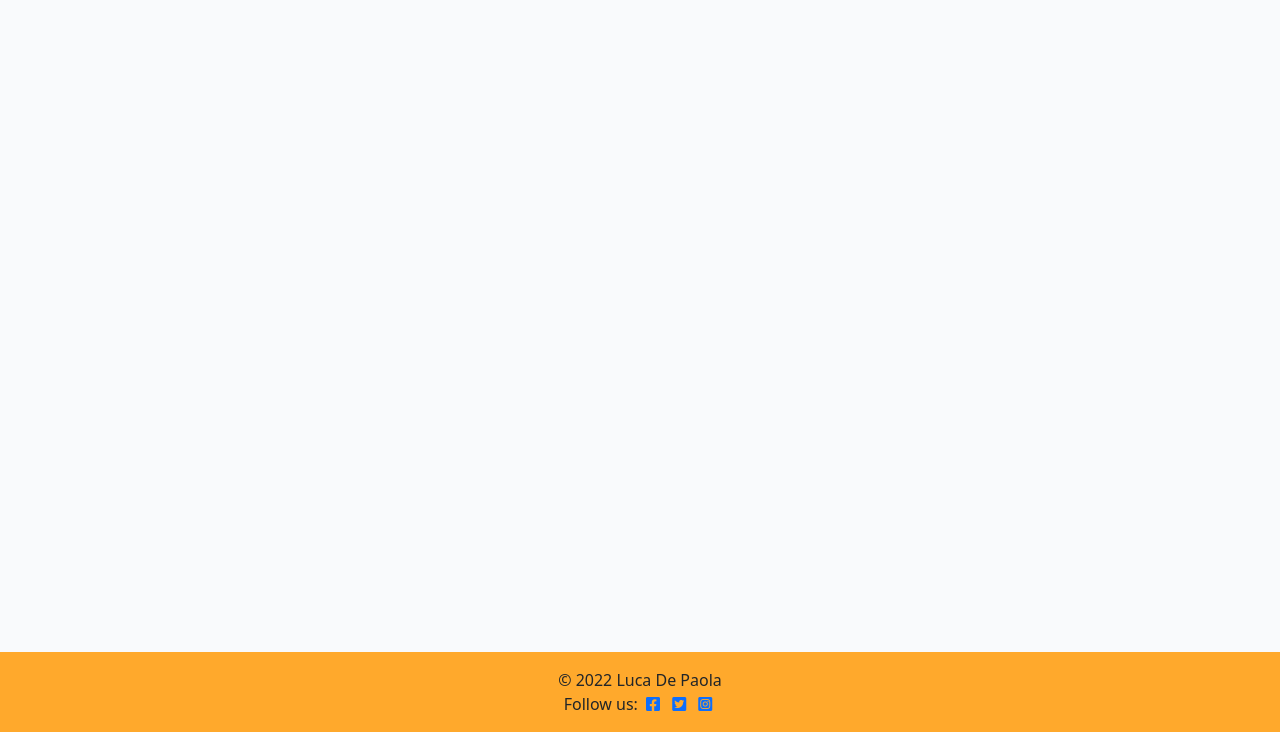
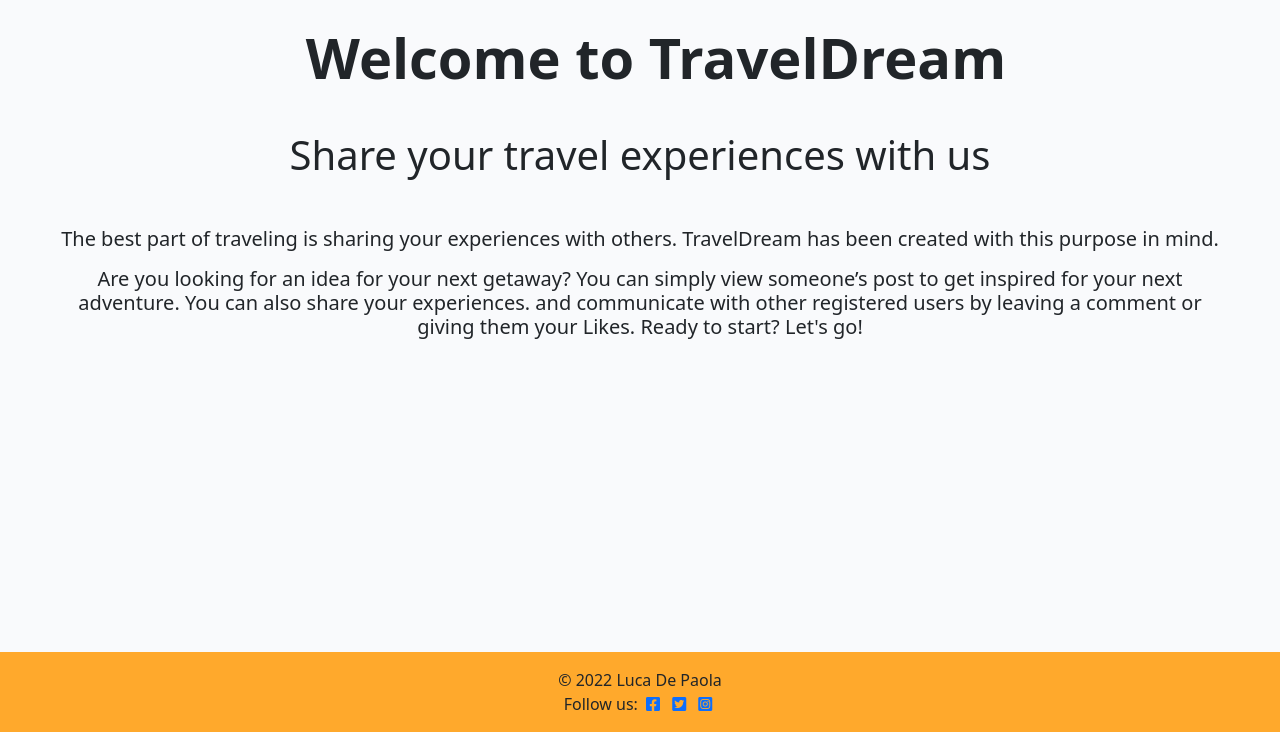
Before and after one commit to LucaDP07/TravelBlog, a Django app: page / in a window 1280 px wide. Shown: the part 68-800 px from the top of the page. Run offline with Django 3.2, Linux system fonts and the light colour scheme; data that the repository does not hold is empty.

Commit message:
add to index file description of the site

```diff
--- a/templates/delete_post.html
+++ b/templates/delete_post.html
@@ -26,7 +26,8 @@
                     {% csrf_token %}
 <br>
                     <strong>Are you sure?</strong><br><br>
-                    <button class="btn btn-outline-info">Delete post!</button>
+                    <a class="btn btn-outline-info" href="{% url 'home' %}">No. Take me back!</a>
+                    <button class="btn btn-outline-info">Yes, delete post!</button>
 
                 </form>
             </div>
--- a/templates/index.html
+++ b/templates/index.html
@@ -1,6 +1,29 @@
 {% extends "base.html" %}
 {% load static %}
 {% block content %}
+
+<div class="container-fluid">
+    <div class="row hero-container">
+        <div class="hero-text align-middle ms-3 me-1">
+            <div class="display-4 fw-bold text-center m-4">Welcome to TravelDream</div>
+        </div>
+    </div>
+</div>
+<section>
+    <h1 class="text-center mt-3">Share your travel experiences with us</h1>
+
+    <div class="text-center m-5">
+        <h5>
+        <p>The best part of traveling is sharing your experiences with others. TravelDream has been created with this purpose in mind.</p>
+        <p>Are you looking for an idea for your next getaway? You can simply view someone’s post to get inspired for your next adventure. You can also share your experiences.
+            and communicate with other registered users by leaving a comment or giving them your Likes.
+            Ready to start? Let's go!
+        </p></h5>
+
+
+    </div>
+
+</section>
 
 <div class="container-fluid">
     <div class="row">
--- a/templates/post_detail.html
+++ b/templates/post_detail.html
@@ -16,7 +16,7 @@
             <div class="d-none d-md-block col-md-6 masthead-image">
                 <!-- The featured image URL goes in the src attribute -->
                 {% if "placeholder" in post.featured_image.url %}
-                <img class="card-img-top" src="https://res.cloudinary.com/luke07/image/upload/v1668299060/sd4avtbmcy5xz5ffdlic.jpg" alt="Image of mountains">
+                <img class="card-img-top" src="https://res.cloudinary.com/luke07/image/upload/v1669148817/ujmeu0bbypsfw14yp5hd.jpg" alt="Image of a camera">
                 {% else %}
                 <img src=" {{ post.featured_image.url }}" width="100%">
                 {% endif %}
```
Also changed, not shown: static/css/style.css (line endings or trailing spaces).
